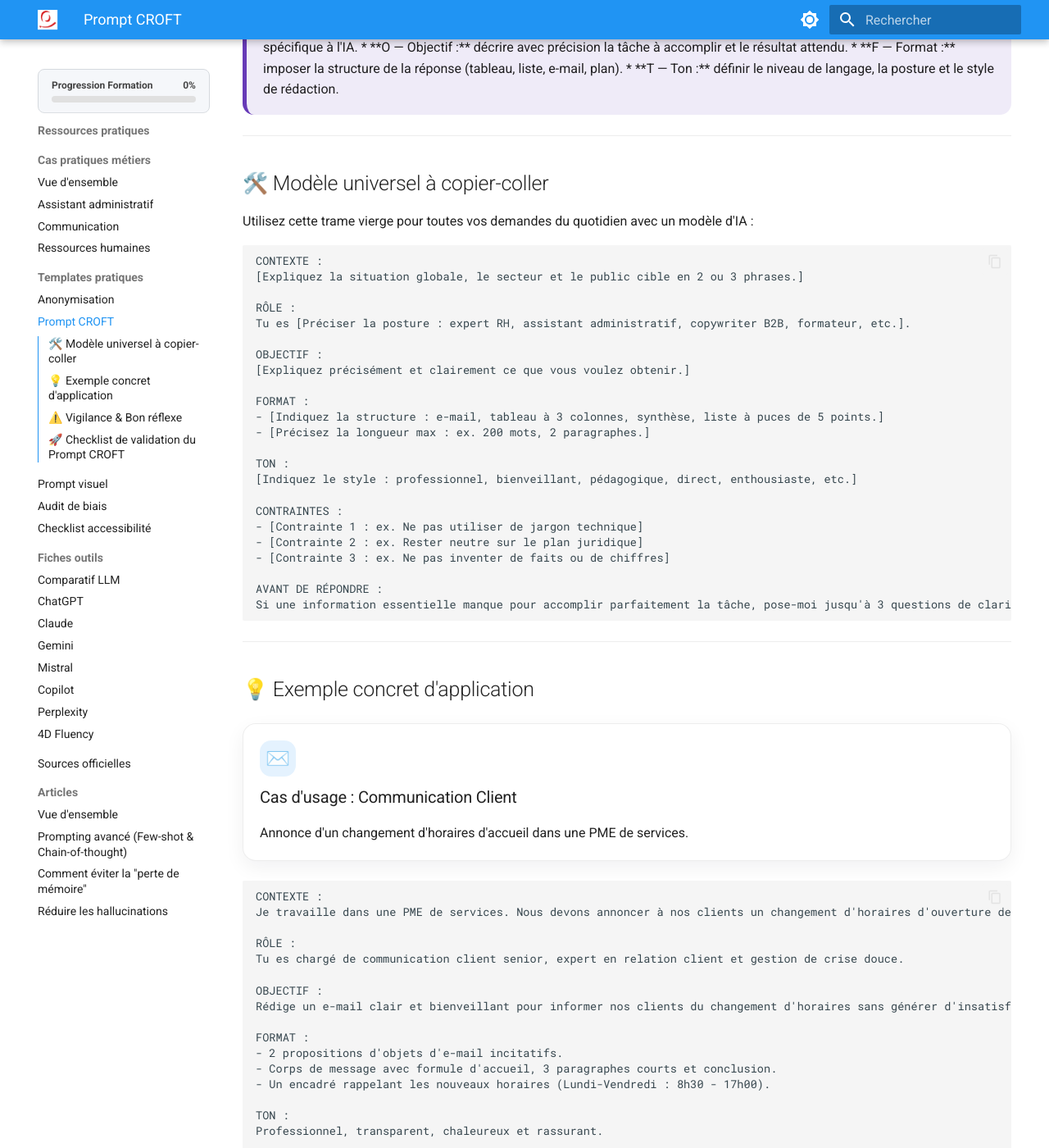
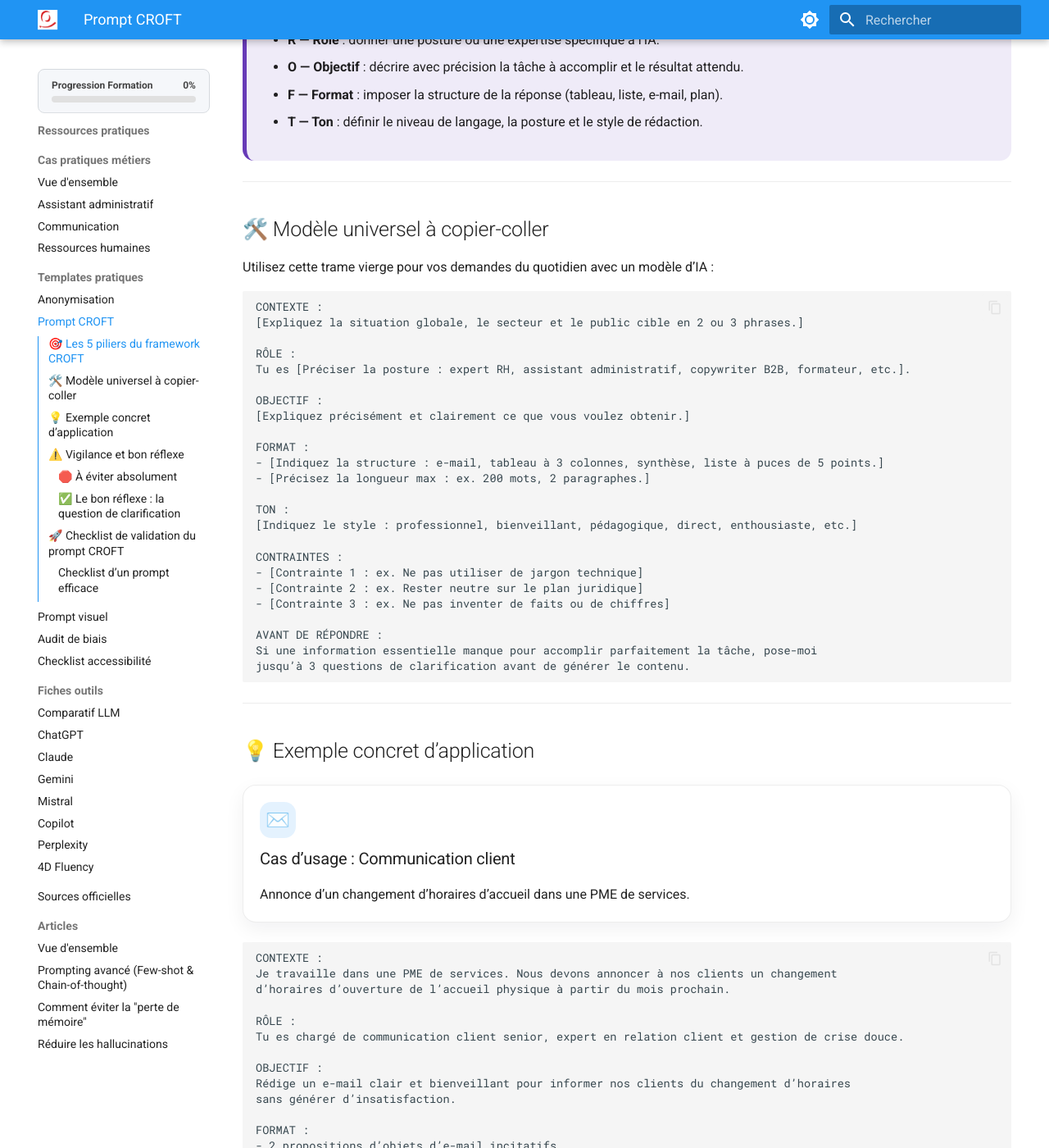
Before and after one commit to pierre-l-hue/wiki-formation-ia, an MkDocs documentation site: the page built from docs/prompt-croft.md, in a window 1280 px wide and 1400 px high, scrolled down 430 px. Shown: the whole window at 82% size. Built offline with MkDocs 1.6.1 and Material for MkDocs 9.7.7, drawn with Linux system fonts in a browser that asks for light colours; some of the changed text lies outside the part shown.

Commit message:
Update prompt-croft.md

````diff
--- a/docs/prompt-croft.md
+++ b/docs/prompt-croft.md
@@ -1,24 +1,22 @@
 # Template — Framework CROFT
 
-Le framework **CROFT** est la méthode de référence pour structurer des instructions (prompts) claires, précises et performantes. En guidant l'IA à travers ces 5 piliers fondamentaux, vous réduisez drastiquement les risques d'incompréhension, d'hallucinations ou de réponses hors-sujet.
+Le framework **CROFT** est une méthode pour structurer des instructions (prompts) claires, précises et performantes. En guidant l’IA à travers ces 5 piliers, on réduit les risques d’incompréhension, d’hallucinations et de réponses hors sujet.
 
-<div class="summary-box">
+<div class="summary-box" markdown="block">
+<h3>🎯 Les 5 piliers du framework CROFT</h3>
 
-<h3>🎯 Les 5 piliers du Framework CROFT</h3>
-
-* **C — Contexte :** planter le décor, la situation et le secteur d'activité.
-* **R — Rôle :** donner une posture ou une expertise spécifique à l'IA.
-* **O — Objectif :** décrire avec précision la tâche à accomplir et le résultat attendu.
-* **F — Format :** imposer la structure de la réponse (tableau, liste, e-mail, plan).
-* **T — Ton :** définir le niveau de langage, la posture et le style de rédaction.
-
+- **C — Contexte** : planter le décor, la situation et le secteur d’activité.
+- **R — Rôle** : donner une posture ou une expertise spécifique à l’IA.
+- **O — Objectif** : décrire avec précision la tâche à accomplir et le résultat attendu.
+- **F — Format** : imposer la structure de la réponse (tableau, liste, e-mail, plan).
+- **T — Ton** : définir le niveau de langage, la posture et le style de rédaction.
 </div>
 
 ---
 
 ## 🛠️ Modèle universel à copier-coller
 
-Utilisez cette trame vierge pour toutes vos demandes du quotidien avec un modèle d'IA :
+Utilisez cette trame vierge pour vos demandes du quotidien avec un modèle d’IA :
 
 ```text
 CONTEXTE :
@@ -43,37 +41,40 @@ CONTRAINTES :
 - [Contrainte 3 : ex. Ne pas inventer de faits ou de chiffres]
 
 AVANT DE RÉPONDRE :
-Si une information essentielle manque pour accomplir parfaitement la tâche, pose-moi jusqu'à 3 questions de clarification avant de générer le contenu.
+Si une information essentielle manque pour accomplir parfaitement la tâche, pose-moi
+jusqu’à 3 questions de clarification avant de générer le contenu.
 ```
 
 ---
 
-## 💡 Exemple concret d'application
+## 💡 Exemple concret d’application
 
 <div class="wiki-grid">
 
 <div class="wiki-card">
-<div class="wiki-card-icon">✉️</div>
-<h3>Cas d'usage : Communication Client</h3>
-<p>Annonce d'un changement d'horaires d'accueil dans une PME de services.</p>
+  <div class="wiki-card-icon">✉️</div>
+  <h3>Cas d’usage : Communication client</h3>
+  <p>Annonce d’un changement d’horaires d’accueil dans une PME de services.</p>
 </div>
 
 </div>
 
 ```text
 CONTEXTE :
-Je travaille dans une PME de services. Nous devons annoncer à nos clients un changement d'horaires d'ouverture de l'accueil physique à partir du mois prochain.
+Je travaille dans une PME de services. Nous devons annoncer à nos clients un changement
+d’horaires d’ouverture de l’accueil physique à partir du mois prochain.
 
 RÔLE :
 Tu es chargé de communication client senior, expert en relation client et gestion de crise douce.
 
 OBJECTIF :
-Rédige un e-mail clair et bienveillant pour informer nos clients du changement d'horaires sans générer d'insatisfaction.
+Rédige un e-mail clair et bienveillant pour informer nos clients du changement d’horaires
+sans générer d’insatisfaction.
 
 FORMAT :
-- 2 propositions d'objets d'e-mail incitatifs.
-- Corps de message avec formule d'accueil, 3 paragraphes courts et conclusion.
-- Un encadré rappelant les nouveaux horaires (Lundi-Vendredi : 8h30 - 17h00).
+- 2 propositions d’objets d’e-mail incitatifs.
+- Corps de message avec formule d’accueil, 3 paragraphes courts et conclusion.
+- Un encadré rappelant les nouveaux horaires (Lundi–Vendredi : 8h30–17h00).
 
 TON :
 Professionnel, transparent, chaleureux et rassurant.
@@ -86,41 +87,36 @@ CONTRAINTES :
 
 ---
 
-## ⚠️ Vigilance & Bon réflexe
+## ⚠️ Vigilance et bon réflexe
 
-<div class="warning-practice-box">
-
+<div class="warning-practice-box" markdown="block">
 <h3>🛑 À éviter absolument</h3>
 
-Ne confondez pas **contexte précis** et **divulgation de données sensibles**. Vous pouvez fournir un niveau de détail très fin sur la situation sans jamais mentionner de noms propres, de chiffres confidentiels ou d'informations stratégiques internes.
-
+Ne pas confondre contexte précis et divulgation de données sensibles.
+On peut décrire une situation de façon détaillée sans jamais mentionner de noms propres, de chiffres confidentiels ou d’informations stratégiques internes.
 </div>
 
-<div class="good-reflex-box">
+<div class="good-reflex-box" markdown="block">
+<h3>✅ Le bon réflexe : la question de clarification</h3>
 
-<h3>✅ Le bon réflexe : La question de clarification</h3>
+Inclure la clause : `AVANT DE RÉPONDRE : Pose-moi des questions si besoin`.
 
-N'hésitez jamais à inclure la clause `AVANT DE RÉPONDRE : Pose-moi des questions si besoin`.
-
-Cette simple instruction force l'IA à adopter une posture d'assistant proactif au lieu de combler les manques par des suppositions ou des hallucinations.
-
+Cette simple instruction pousse l’IA à demander des précisions plutôt qu’à combler les manques par des suppositions ou des hallucinations.
 </div>
 
 ---
 
-## 🚀 Checklist de validation du Prompt CROFT
+## 🚀 Checklist de validation du prompt CROFT
 
-<div class="summary-box">
+<div class="summary-box" markdown="block">
+<h3>Checklist d’un prompt efficace</h3>
 
-<h3>Checklist d'un prompt efficace :</h3>
-
-- [ ] J'ai posé le decorum et le secteur d'activité (Contexte).
-- [ ] J'ai assigné une expertise ou un métier précis à l'IA (Rôle).
+- [ ] Le décor et le secteur d’activité sont posés (Contexte).
+- [ ] Une expertise ou un métier précis est assigné à l’IA (Rôle).
 - [ ] Le résultat attendu est mesurable et précis (Objectif).
 - [ ] La forme finale du livrable est explicitement décrite (Format).
 - [ ] Le style rédactionnel est clairement cadré (Ton).
-- [ ] Toutes les données confidentielles ont été préalablement masquées.
-
+- [ ] Les données confidentielles ont été préalablement masquées.
 </div>
 
 ---
````
